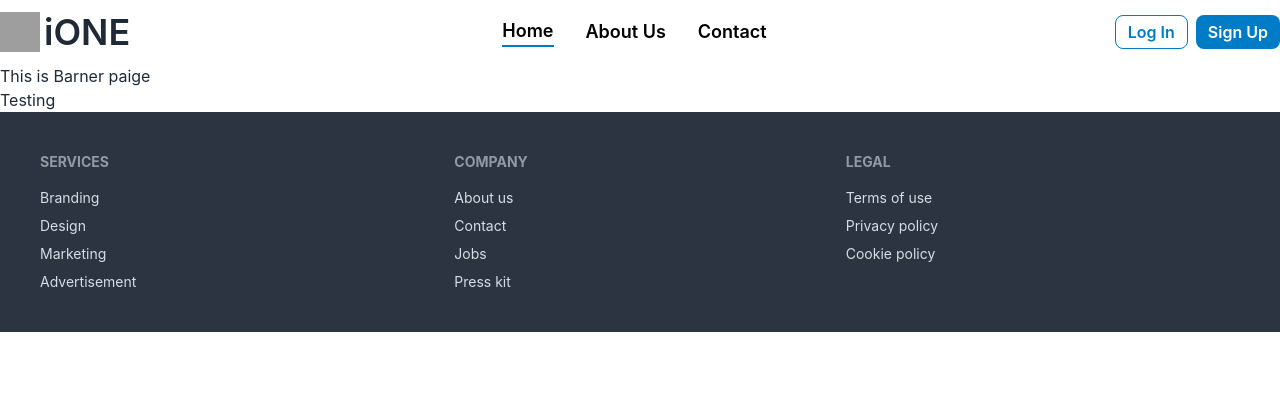
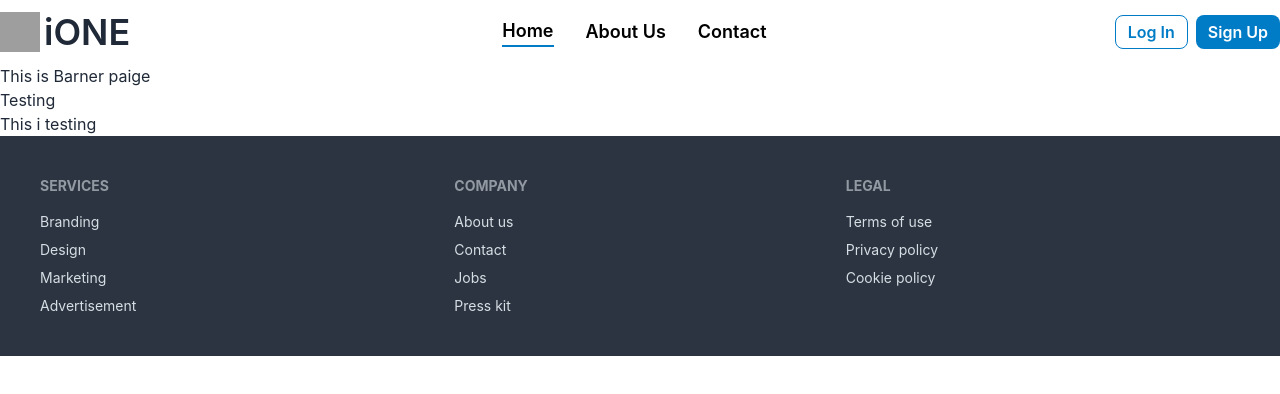
Before and after one commit to tahmidurrahmann/company-evaluation-platform-client, a React (Vite) app: page / in a window 1280 px wide. Shown: the top 394 px of the page. Built offline with nearby package versions, Linux system fonts and the light colour scheme; grey boxes are pictures that could not be loaded.

Commit message:
Our Values or Mission file create

```diff
--- a/src/pages/Home/Banner/Banner.jsx
+++ b/src/pages/Home/Banner/Banner.jsx
@@ -3,6 +3,7 @@ const Banner = () => {
         <div>
             <h1>This is Barner paige</h1>
             <h1>Testing</h1>
+            <h1>This i testing</h1>
         </div>
     );
 };
--- /dev/null
+++ b/src/pages/Our Values or Mission/OurValuesOrMission.jsx
@@ -0,0 +1,11 @@
+import React from 'react';
+
+const OurValuesOrMission = () => {
+    return (
+        <div>
+            <h1>ourValues or Mission</h1>
+        </div>
+    );
+};
+
+export default OurValuesOrMission;
```
